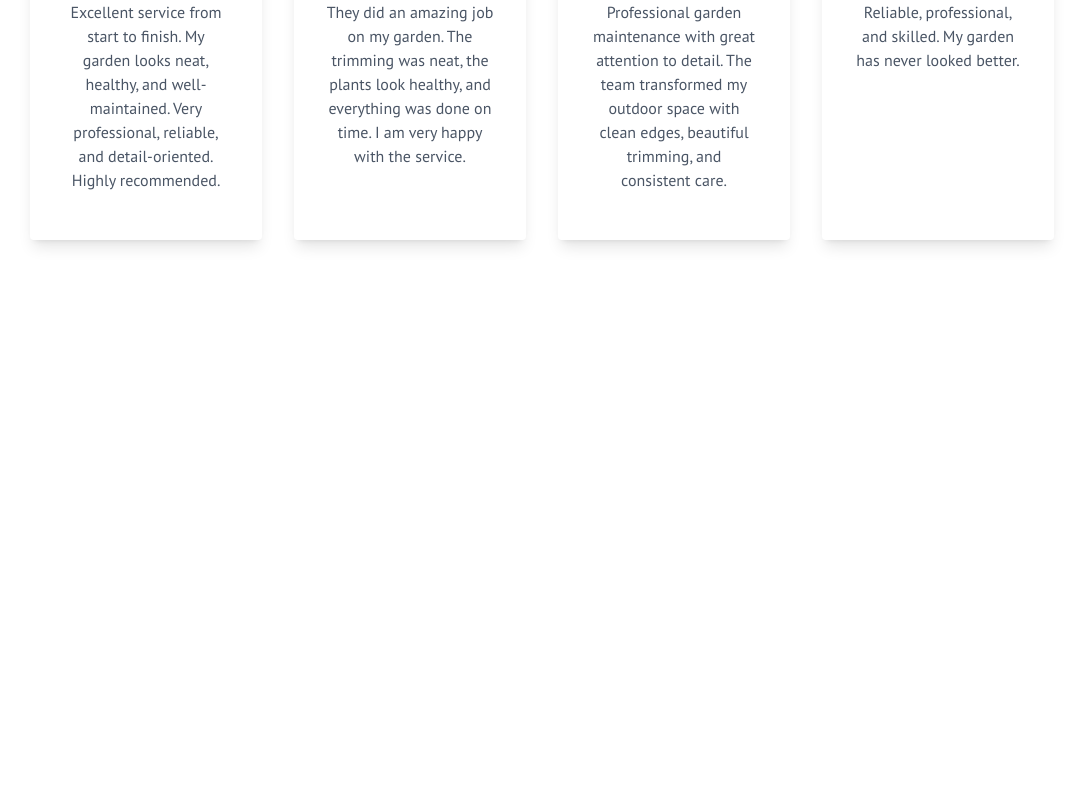
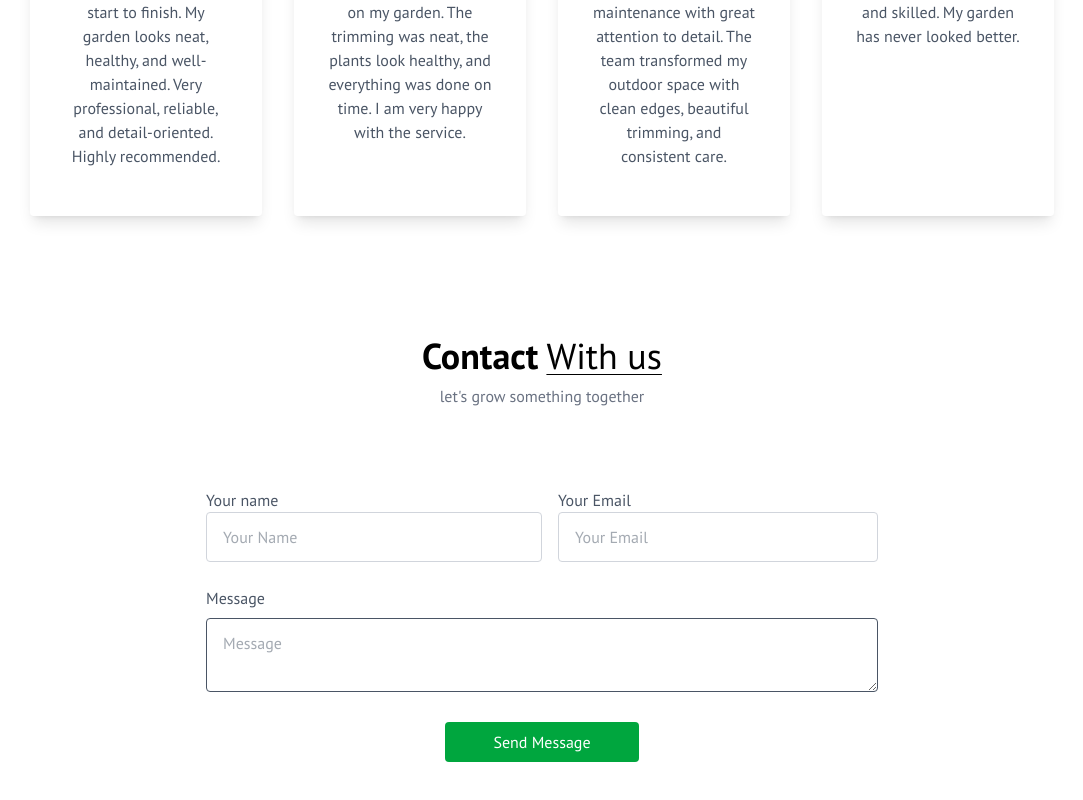
Before and after one commit to akomolafetemitopejoseph/garderner, a React (Vite) app: page / in a window 1280 px wide. Shown: the part 2846-3646 px from the top of the page, without its empty margins (98-1181 px from the left). Before the commit the page ends 3126 px from the top, so only its background shows below. Built offline with nearby package versions, Linux system fonts and the light colour scheme.

Commit message:
Added contact page

```diff
--- a/index.html
+++ b/index.html
@@ -1,4 +1,4 @@
-r<!DOCTYPE html>
+<!DOCTYPE html>
 <html lang="en" class="scroll-smooth">
   <head>
     <meta charset="UTF-8" />
--- a/src/App.jsx
+++ b/src/App.jsx
@@ -3,6 +3,7 @@ import Header from "./Component/Header";
 import About from "./Component/About";
 import Project from "./Component/Project";
 import Testimonials from "./Component/Testimonials";
+import Contact from "./Component/Contact";
 
 const App = () => {
   return (
@@ -11,6 +12,7 @@ const App = () => {
       <About />
       <Project />
       <Testimonials />
+      <Contact />
     </div>
   );
 };
--- /dev/null
+++ b/src/Component/Contact.jsx
@@ -0,0 +1,60 @@
+import React from "react";
+
+const Contact = () => {
+  return (
+    <div
+      className="text-center p-6 py-20 lg:px-32 w-full overflow-hidden"
+      id="contact"
+    >
+      <h1 className="text-2xl sm:text-4xl font-bold mb-2 text-center">
+        Contact
+        <span className="underline underline-offset-5 decoration-1 under font-light ml-2">
+          With us
+        </span>
+      </h1>
+      <p className="text-center text-gray-500 mb-12 max-w-80 mx-auto">
+        let's grow something together
+      </p>
+
+      <form className="max-w-2xl mx-auto text-gray-600 pt-8">
+        <div className="flex flex-wrap">
+          <div className="w-full md:w-1/2 text-left">
+            <label htmlFor="name">Your name</label>
+            <input
+              className="w-full border border-gray-300 rounded py-3 px-4"
+              type="text"
+              name="name"
+              placeholder="Your Name"
+              required
+            />
+          </div>
+
+          <div className="w-full md:w-1/2 text-left md:pl-4">
+            <label htmlFor="email">Your Email</label>
+            <input
+              className="w-full border border-gray-300 rounded py-3 px-4"
+              type="email"
+              name="email"
+              placeholder="Your Email"
+              required
+            />
+          </div>
+        </div>
+        <div className="my-6 text-left">
+          <label>Message</label>
+          <textarea
+            className="w-full border border-gary-300 rounded py-3 px-4 mt-2"
+            name="Message"
+            placeholder="Message"
+            required
+          ></textarea>
+        </div>
+        <button className="bg-green-600 text-white py-2 px-12 mb-10 hover:bg-green-500 active:bg-green-600 cursor-pointer rounded-sm">
+          Send Message
+        </button>
+      </form>
+    </div>
+  );
+};
+
+export default Contact;
--- a/src/Component/Testimonials.jsx
+++ b/src/Component/Testimonials.jsx
@@ -47,7 +47,7 @@ const Testimonials = () => {
 
       <div className="flex justify-center gap-8">
         {testimonialData.map((testimonials, index) => (
-          <div key={index} className="w-340 shadow-lg rounded px-8 py-12 text-center">
+          <div key={index} className="w-200 shadow-lg rounded px-8 py-12 text-center">
             <h1 className="text-xl text-gray-700 font-medium">
               {testimonials.name}
             </h1>
```
